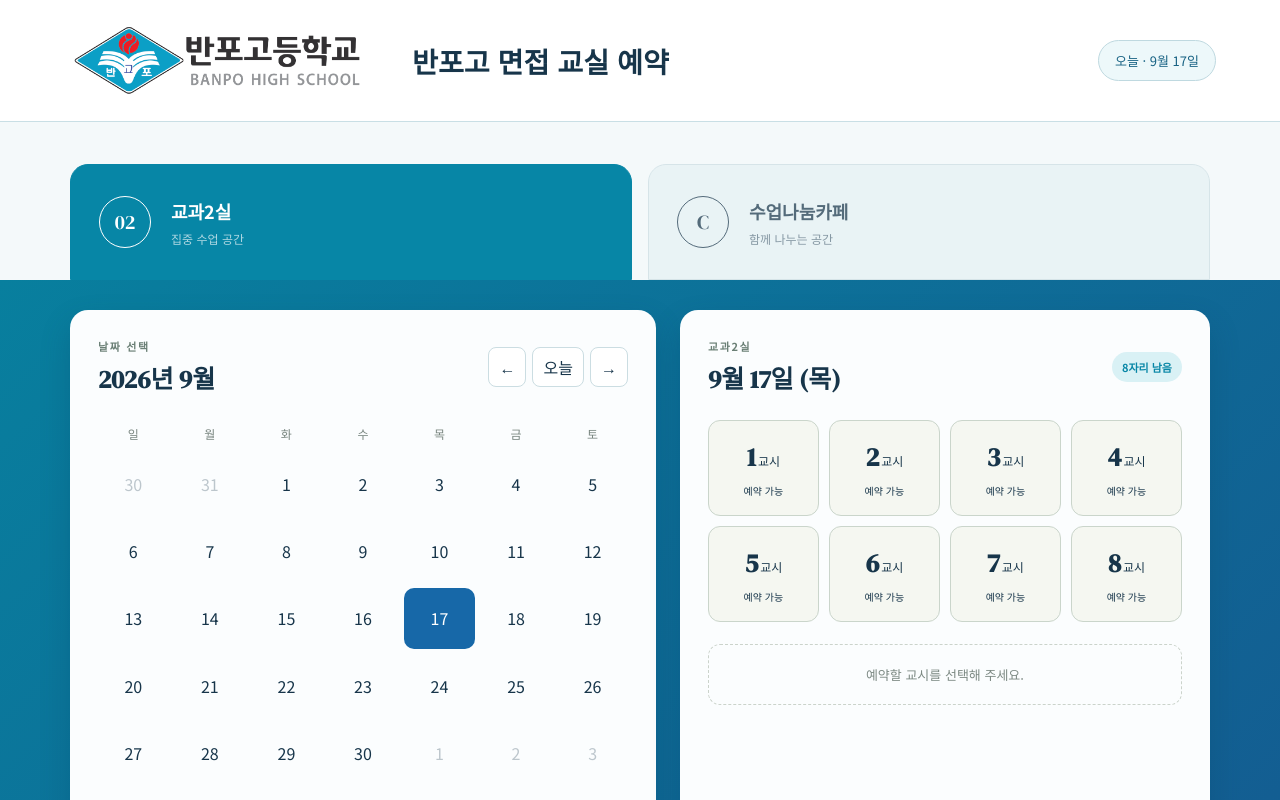
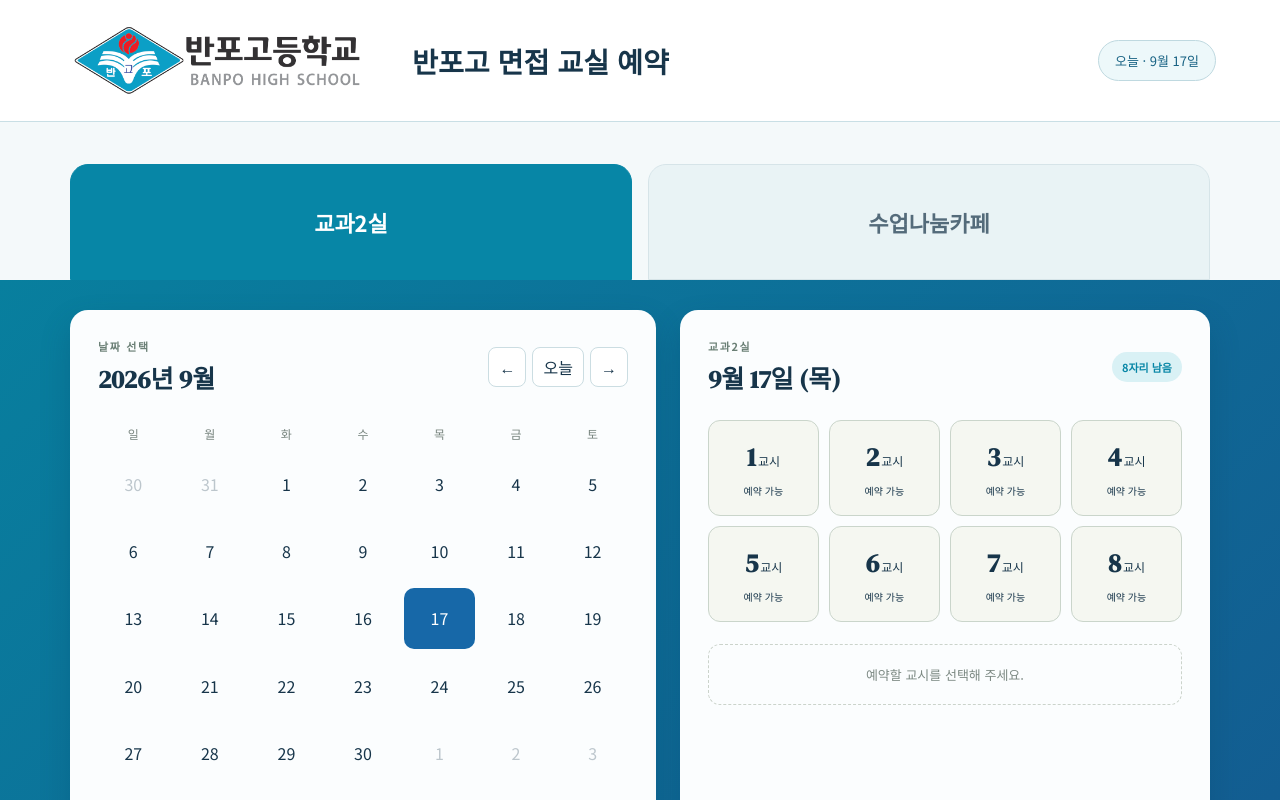
Before and after one commit to happydayveronica-cmyk/booking, a Next.js app: page / in a window 1280 px wide. Shown: the top 800 px of the page. Built offline with nearby package versions, Linux system fonts and the light colour scheme.

Commit message:
Simplify room selection tabs

```diff
--- a/app/globals.css
+++ b/app/globals.css
@@ -13,12 +13,9 @@ main { min-height:100vh; }
 .eyebrow,.cardHead p,.scheduleHead p { margin:0; color:#6a7f75; font-size:11px; font-weight:700; letter-spacing:.15em; }
 .todayChip { margin-left:auto; padding:10px 16px; border:1px solid #bfd9e0; border-radius:99px; color:#176283; background:#edf8fa; font-size:13px; }
 .roomTabs { max-width:1200px; margin:0 auto; padding:42px 30px 0; display:flex; gap:16px; }
-.roomTabs button { flex:1; min-height:116px; display:flex; align-items:center; gap:20px; padding:24px 28px; border:1px solid var(--line); border-radius:18px 18px 0 0; background:#e6f1f4; text-align:left; cursor:pointer; opacity:.72; }
+.roomTabs button { flex:1; min-height:116px; display:flex; align-items:center; justify-content:center; padding:24px 28px; border:1px solid var(--line); border-radius:18px 18px 0 0; background:#e6f1f4; text-align:center; cursor:pointer; opacity:.72; }
 .roomTabs button.active { color:white; background:var(--green); border-color:var(--green); opacity:1; }
-.roomTabs button>span { width:52px; height:52px; flex:0 0 52px; display:grid; place-items:center; border:1px solid currentColor; border-radius:50%; font-family:"DM Serif Display",serif; font-size:20px; }
-.roomTabs strong,.roomTabs small { display:block; }
-.roomTabs strong { font-size:18px; }
-.roomTabs small { margin-top:6px; font-size:12px; opacity:.67; }
+.roomTabs strong { display:block; font-size:22px; }
 .workspace { padding:30px max(calc((100vw - 1140px)/2),30px) 70px; background:linear-gradient(135deg,#087f9e,#145b91); display:grid; grid-template-columns:1.05fr .95fr; gap:24px; }
 .calendarCard,.scheduleCard { min-height:570px; padding:28px; border-radius:18px; background:#fbfdfe; box-shadow:0 14px 30px #073d5a3d; }
 .cardHead,.scheduleHead { display:flex; align-items:center; justify-content:space-between; margin-bottom:24px; }
@@ -77,6 +74,5 @@ footer { display:flex; justify-content:flex-end; align-items:center; padding:34p
   .todayChip { display:none; }
   .roomTabs { padding-top:26px; }
   .roomTabs button { min-height:96px; padding:16px; }
-  .roomTabs small { display:none; }
   .periodGrid { grid-template-columns:repeat(2,1fr); }
 }
--- a/app/page.tsx
+++ b/app/page.tsx
@@ -127,8 +127,7 @@ export default function Home() {
             key={item}
             onClick={() => { setRoom(item); setSelectedPeriod(null); setNotice(""); }}
           >
-            <span>{item === "교과2실" ? "02" : "C"}</span>
-            <div><strong>{item}</strong><small>{item === "교과2실" ? "집중 수업 공간" : "함께 나누는 공간"}</small></div>
+            <strong>{item}</strong>
           </button>
         ))}
       </div>
```
